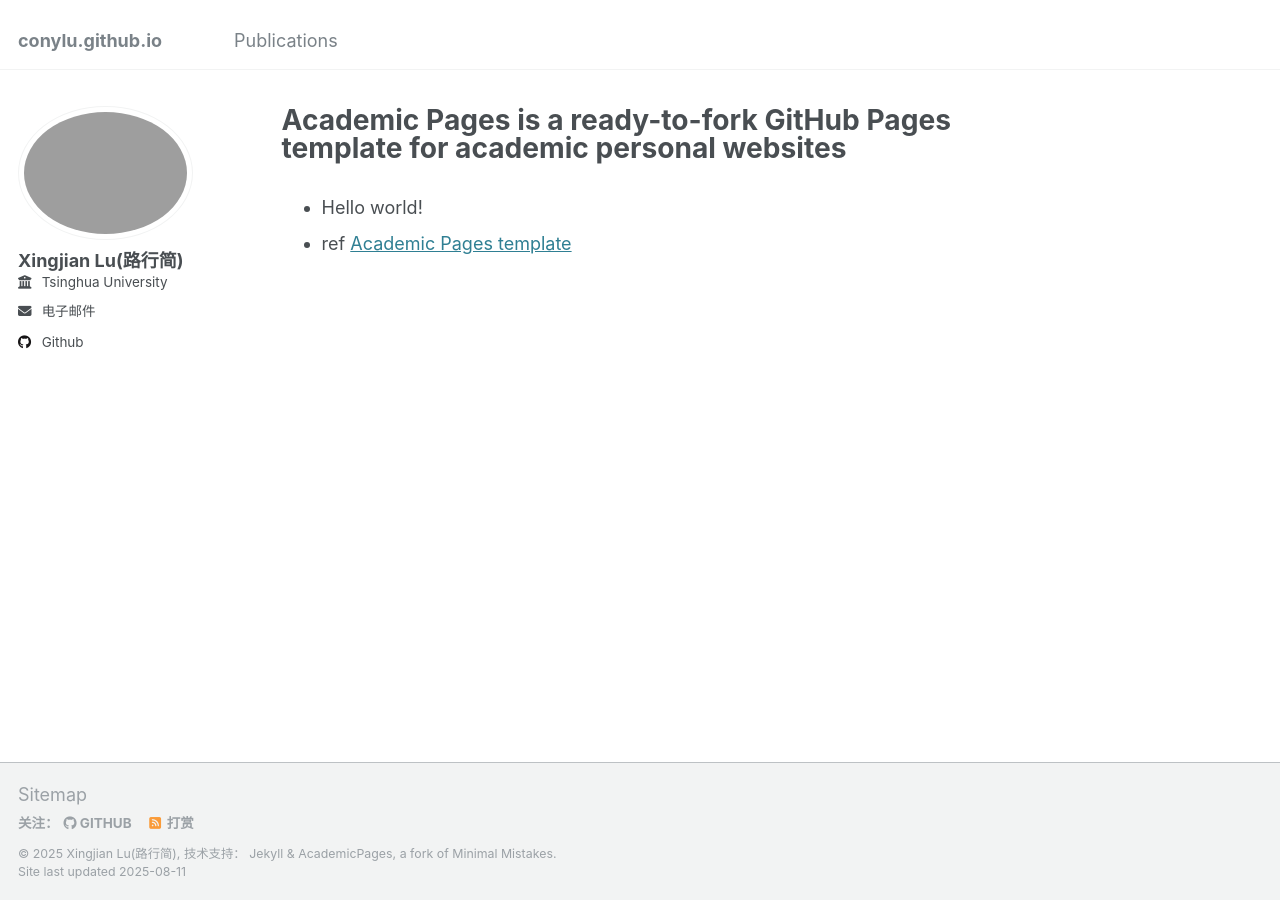
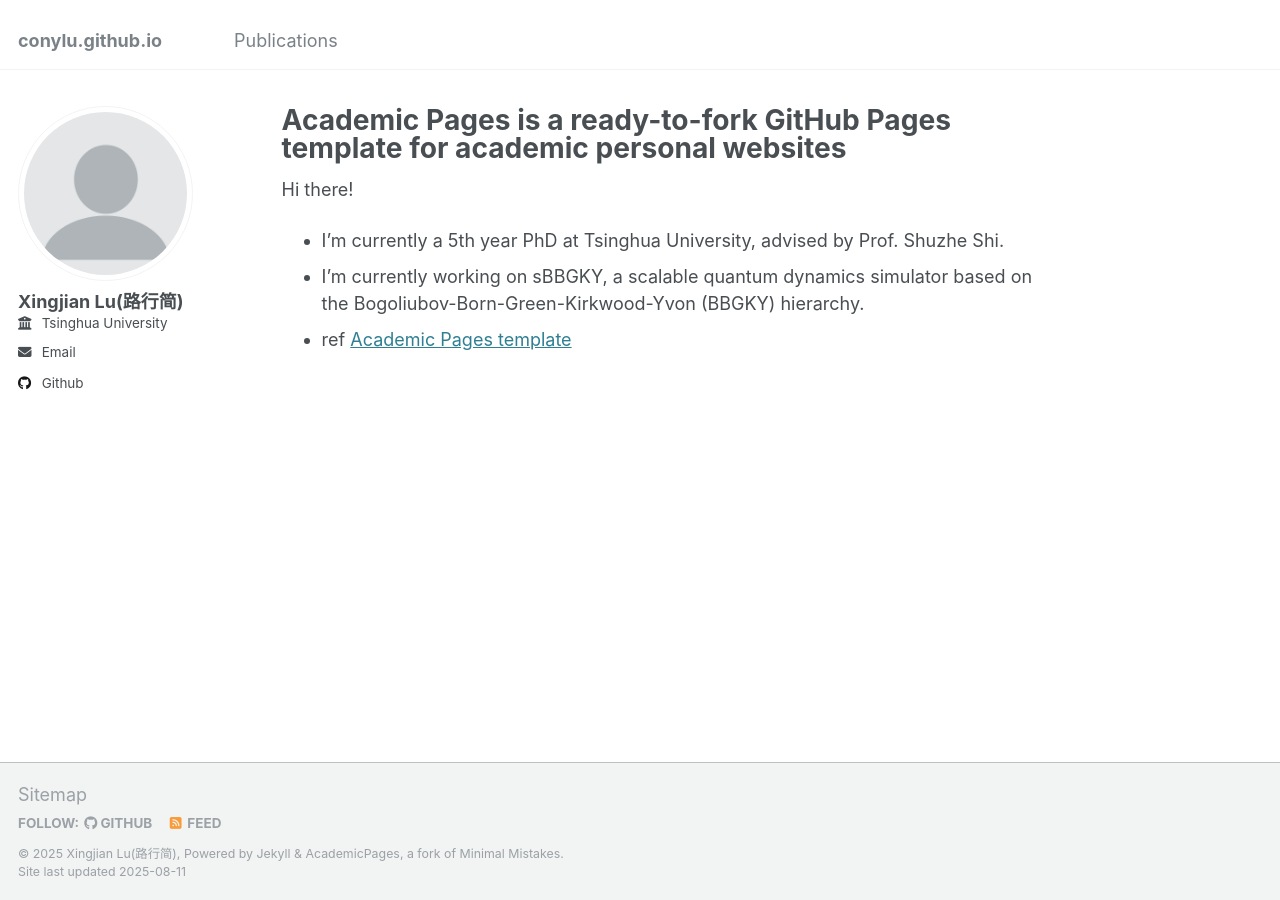
Before and after one commit to conylu/conylu.github.io, a Jekyll site: the page built from _pages/about.md, in a window 1280 px wide. Built offline with Jekyll 4.4.1, drawn with Linux system fonts in a browser that asks for light colours.

Commit message:
20250811

```diff
--- a/_config.yml
+++ b/_config.yml
@@ -7,7 +7,7 @@
 # server process.
 
 # Basic Site Settings
-locale                   : "zh-CN" # the locale for your site, e.g. "en-US", "zh-CN", "fr-FR"
+locale                   : "en-US" # the locale for your site, e.g. "en-US", "zh-CN", "fr-FR"
 title                    : # "Your Name / Site Title"
 title_separator          : # "-"
 name                     : &name "Xingjian Lu(路行简)" # the name of the site owner, e.g. "John Doe"
@@ -21,7 +21,7 @@ repository               : "academicpages/academicpages.github.io"
 #               Additional customization can be done by editing /_includes/author-profile.html
 author:
   # Biographic information
-  avatar           : # "profile.png"
+  avatar           : "profile.png"
   name             : "Xingjian Lu(路行简)"
   # pronouns         : "she/her"
   # bio              : "Short biography for the left-hand sidebar"
--- a/_pages/about.md
+++ b/_pages/about.md
@@ -7,5 +7,8 @@ redirect_from:
   - /about.html
 ---
 
-- Hello world!
+Hi there!
+
+- I'm currently a 5th year PhD at Tsinghua University, advised by Prof. Shuzhe Shi.
+- I'm currently working on sBBGKY, a scalable quantum dynamics simulator based on the Bogoliubov-Born-Green-Kirkwood-Yvon (BBGKY) hierarchy.
 - ref [Academic Pages template](https://github.com/academicpages/academicpages.github.io)
```
